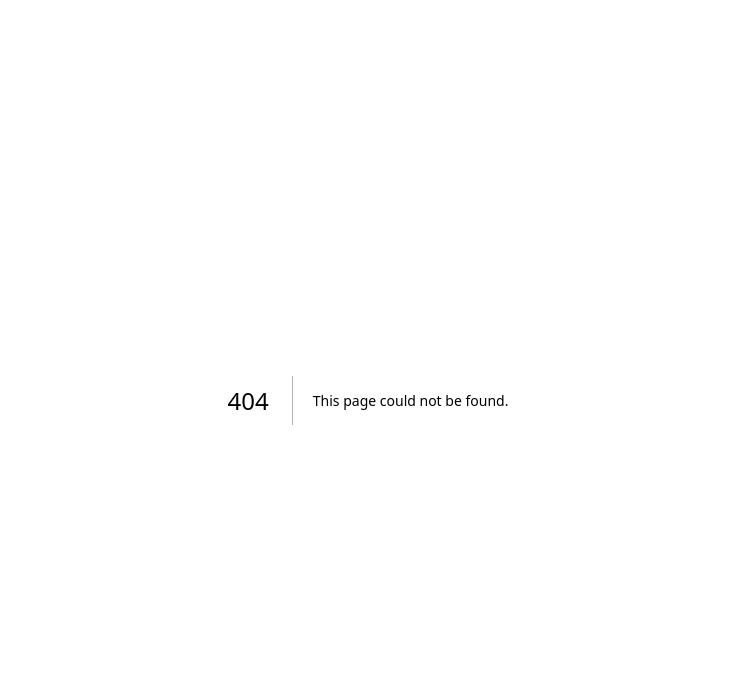
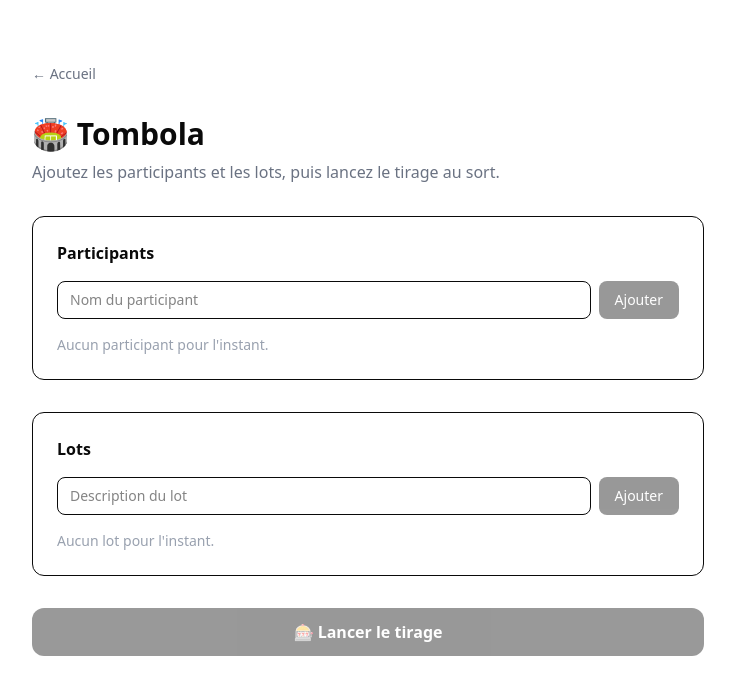
Before and after one commit to AssoConnectWorkshop/WS24, a Next.js app: page /tombola in a window 1280 px wide. Before the commit this address had no page. Shown: the top 694 px of the page, without its empty margins (272-1007 px from the left). Built offline with nearby package versions, Linux system fonts and the light colour scheme.

Commit message:
feat: add tombola raffle game page at /tombola

```diff
--- /dev/null
+++ b/src/app/tombola/page.tsx
@@ -0,0 +1,235 @@
+"use client";
+
+import { useState, useRef } from "react";
+import Link from "next/link";
+
+interface Prize {
+  id: string;
+  label: string;
+}
+
+interface Winner {
+  prize: Prize;
+  participant: string;
+}
+
+function generateId() {
+  return Math.random().toString(36).slice(2, 9);
+}
+
+export default function Tombola() {
+  const [participants, setParticipants] = useState<string[]>([]);
+  const [prizes, setPrizes] = useState<Prize[]>([]);
+  const [participantInput, setParticipantInput] = useState("");
+  const [prizeInput, setPrizeInput] = useState("");
+  const [winners, setWinners] = useState<Winner[]>([]);
+  const [drawing, setDrawing] = useState(false);
+  const [phase, setPhase] = useState<"setup" | "results">("setup");
+  const participantRef = useRef<HTMLInputElement>(null);
+  const prizeRef = useRef<HTMLInputElement>(null);
+
+  function addParticipant(e: React.FormEvent) {
+    e.preventDefault();
+    const name = participantInput.trim();
+    if (!name || participants.includes(name)) return;
+    setParticipants((prev) => [...prev, name]);
+    setParticipantInput("");
+    participantRef.current?.focus();
+  }
+
+  function removeParticipant(name: string) {
+    setParticipants((prev) => prev.filter((p) => p !== name));
+  }
+
+  function addPrize(e: React.FormEvent) {
+    e.preventDefault();
+    const label = prizeInput.trim();
+    if (!label) return;
+    setPrizes((prev) => [...prev, { id: generateId(), label }]);
+    setPrizeInput("");
+    prizeRef.current?.focus();
+  }
+
+  function removePrize(id: string) {
+    setPrizes((prev) => prev.filter((p) => p.id !== id));
+  }
+
+  async function draw() {
+    if (participants.length === 0 || prizes.length === 0) return;
+    setDrawing(true);
+
+    await new Promise((r) => setTimeout(r, 800));
+
+    const shuffled = [...participants].sort(() => Math.random() - 0.5);
+    const results: Winner[] = prizes.map((prize, i) => ({
+      prize,
+      participant: shuffled[i % shuffled.length],
+    }));
+
+    setWinners(results);
+    setPhase("results");
+    setDrawing(false);
+  }
+
+  function reset() {
+    setWinners([]);
+    setPhase("setup");
+  }
+
+  const canDraw = participants.length > 0 && prizes.length > 0;
+
+  return (
+    <main className="flex min-h-screen flex-col items-center p-8 pt-16">
+      <div className="w-full max-w-2xl flex flex-col gap-8">
+        <div className="flex items-center gap-4">
+          <Link href="/" className="text-sm text-gray-500 hover:text-gray-900">
+            ← Accueil
+          </Link>
+        </div>
+
+        <div>
+          <h1 className="text-3xl font-bold">🏟 Tombola</h1>
+          <p className="text-gray-500 mt-2">
+            Ajoutez les participants et les lots, puis lancez le tirage au sort.
+          </p>
+        </div>
+
+        {phase === "setup" && (
+          <>
+            <div className="border rounded-xl p-6 flex flex-col gap-4">
+              <h2 className="font-semibold">Participants</h2>
+              <form onSubmit={addParticipant} className="flex gap-2">
+                <input
+                  ref={participantRef}
+                  value={participantInput}
+                  onChange={(e) => setParticipantInput(e.target.value)}
+                  placeholder="Nom du participant"
+                  className="flex-1 border rounded-lg px-3 py-2 text-sm focus:outline-none focus:ring-2 focus:ring-black"
+                />
+                <button
+                  type="submit"
+                  disabled={!participantInput.trim()}
+                  className="bg-black text-white px-4 py-2 rounded-lg text-sm font-medium disabled:opacity-40 hover:bg-gray-800 transition-colors"
+                >
+                  Ajouter
+                </button>
+              </form>
+              {participants.length === 0 ? (
+                <p className="text-sm text-gray-400">Aucun participant pour l&apos;instant.</p>
+              ) : (
+                <ul className="flex flex-col gap-1">
+                  {participants.map((p) => (
+                    <li key={p} className="flex items-center justify-between text-sm py-1 border-b last:border-0">
+                      <span>{p}</span>
+                      <button
+                        onClick={() => removeParticipant(p)}
+                        className="text-gray-400 hover:text-red-500 transition-colors text-xs"
+                      >
+                        Retirer
+                      </button>
+                    </li>
+                  ))}
+                </ul>
+              )}
+              {participants.length > 0 && (
+                <p className="text-xs text-gray-400">{participants.length} participant{participants.length > 1 ? "s" : ""}</p>
+              )}
+            </div>
+
+            <div className="border rounded-xl p-6 flex flex-col gap-4">
+              <h2 className="font-semibold">Lots</h2>
+              <form onSubmit={addPrize} className="flex gap-2">
+                <input
+                  ref={prizeRef}
+                  value={prizeInput}
+                  onChange={(e) => setPrizeInput(e.target.value)}
+                  placeholder="Description du lot"
+                  className="flex-1 border rounded-lg px-3 py-2 text-sm focus:outline-none focus:ring-2 focus:ring-black"
+                />
+                <button
+                  type="submit"
+                  disabled={!prizeInput.trim()}
+                  className="bg-black text-white px-4 py-2 rounded-lg text-sm font-medium disabled:opacity-40 hover:bg-gray-800 transition-colors"
+                >
+                  Ajouter
+                </button>
+              </form>
+              {prizes.length === 0 ? (
+                <p className="text-sm text-gray-400">Aucun lot pour l&apos;instant.</p>
+              ) : (
+                <ul className="flex flex-col gap-1">
+                  {prizes.map((prize, i) => (
+                    <li key={prize.id} className="flex items-center justify-between text-sm py-1 border-b last:border-0">
+                      <span>
+                        <span className="text-gray-400 mr-2">#{i + 1}</span>
+                        {prize.label}
+                      </span>
+                      <button
+                        onClick={() => removePrize(prize.id)}
+                        className="text-gray-400 hover:text-red-500 transition-colors text-xs"
+                      >
+                        Retirer
+                      </button>
+                    </li>
+                  ))}
+                </ul>
+              )}
+              {prizes.length > 0 && (
+                <p className="text-xs text-gray-400">{prizes.length} lot{prizes.length > 1 ? "s" : ""}</p>
+              )}
+            </div>
+
+            <button
+              onClick={draw}
+              disabled={!canDraw || drawing}
+              className="w-full bg-black text-white py-3 rounded-xl font-semibold text-base disabled:opacity-40 hover:bg-gray-800 transition-colors"
+            >
+              {drawing ? "Tirage en cours…" : "🎰 Lancer le tirage"}
+            </button>
+          </>
+        )}
+
+        {phase === "results" && (
+          <>
+            <div className="border rounded-xl p-6 flex flex-col gap-4">
+              <h2 className="font-semibold text-lg">🎉 Résultats du tirage</h2>
+              <ul className="flex flex-col gap-3">
+                {winners.map((w, i) => (
+                  <li
+                    key={w.prize.id}
+                    className="flex items-center gap-4 p-4 bg-gray-50 rounded-xl"
+                  >
+                    <span className="text-2xl font-bold text-gray-300 w-8 text-center">
+                      {i + 1}
+                    </span>
+                    <div className="flex-1">
+                      <p className="font-semibold">{w.participant}</p>
+                      <p className="text-sm text-gray-500">{w.prize.label}</p>
+                    </div>
+                    <span className="text-2xl">🏆</span>
+                  </li>
+                ))}
+              </ul>
+            </div>
+
+            <div className="flex gap-3">
+              <button
+                onClick={draw}
+                disabled={drawing}
+                className="flex-1 border border-black text-black py-3 rounded-xl font-semibold text-sm hover:bg-gray-50 transition-colors disabled:opacity-40"
+              >
+                Retirer au sort à nouveau
+              </button>
+              <button
+                onClick={reset}
+                className="flex-1 bg-black text-white py-3 rounded-xl font-semibold text-sm hover:bg-gray-800 transition-colors"
+              >
+                Nouvelle tombola
+              </button>
+            </div>
+          </>
+        )}
+      </div>
+    </main>
+  );
+}
```
